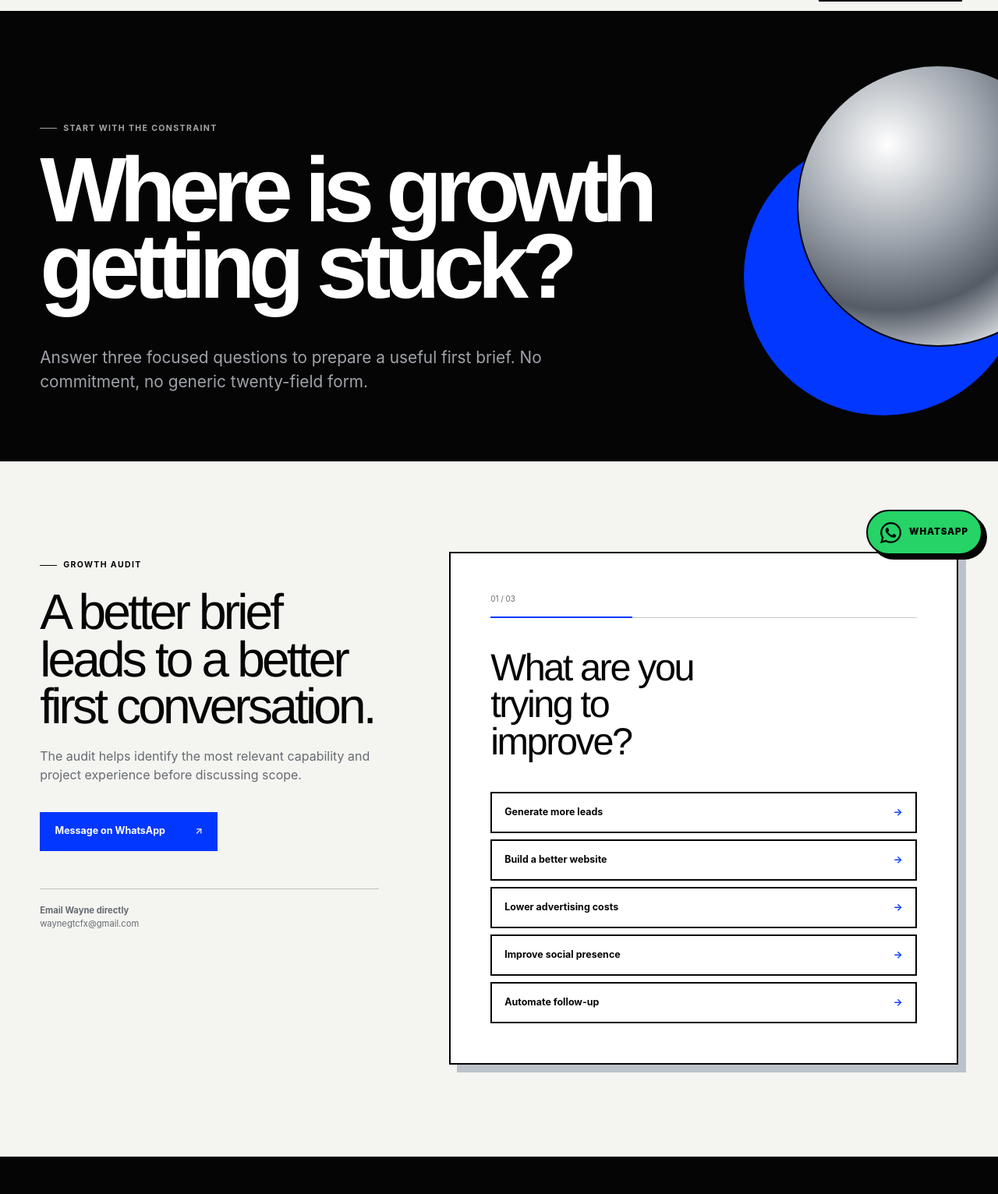
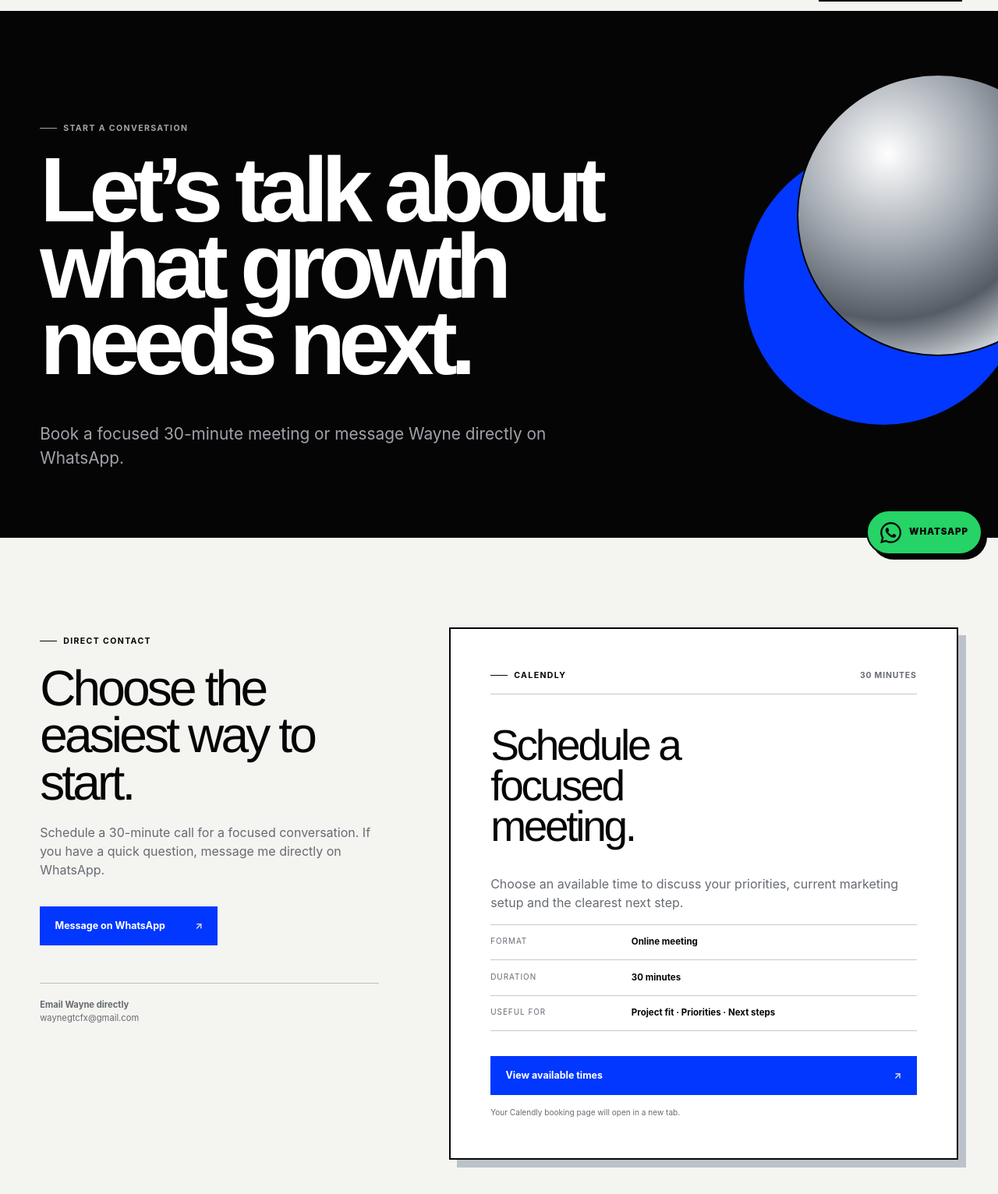
Before and after one commit to Waynechin4398/freelancemarketingagency, an Astro site: page /contact in a window 1280 px wide. Shown: the part 68-1600 px from the top of the page at 78% size. Built offline with nearby package versions, Linux system fonts and the light colour scheme; Astro itself is replaced by a stand-in of ours.

Commit message:
Add Calendly meeting CTA

```diff
--- a/src/components/Footer.astro
+++ b/src/components/Footer.astro
@@ -11,7 +11,7 @@ const year = new Date().getFullYear();
     </div>
     <div class="footer-links">
       <div><span>Explore</span><a href="/work">Work</a><a href="/services">Services</a><a href="/about">About</a><a href="/insights">Insights</a></div>
-      <div><span>Start</span><a href={`mailto:${site.contactEmail}`}>{site.contactEmail}</a><a href="/contact">Project brief</a><a href="/contact#audit">Growth audit</a><a href="/admin/">Content CMS</a></div>
+      <div><span>Start</span><a href={`mailto:${site.contactEmail}`}>{site.contactEmail}</a><a href="/contact">Contact Wayne</a><a href="/contact#schedule">Schedule a meeting</a><a href="/admin/">Content CMS</a></div>
       <div><span>Legal</span><a href="/privacy">Privacy</a><a href="/terms">Terms</a><a href="/cookies">Cookies</a><a href="/pdpa">PDPA notice</a></div>
     </div>
   </div>
--- a/src/data/site.json
+++ b/src/data/site.json
@@ -8,7 +8,7 @@
   "location": "Malaysia-based · Working across markets",
   "contactEmail": "waynegtcfx@gmail.com",
   "whatsappUrl": "https://wa.me/601123394398?text=Hi%20Wayne%2C%20I%20found%20Wayne%20Omni%20and%20would%20like%20to%20discuss%20a%20project.",
-  "bookingUrl": "",
+  "bookingUrl": "https://calendly.com/waynegtcfx/30min",
   "ssmNumber": "202303064098 (CT0118753-P)",
   "businessAddress": "",
   "analytics": {
--- a/src/pages/contact.astro
+++ b/src/pages/contact.astro
@@ -3,13 +3,13 @@ import BaseLayout from "../layouts/BaseLayout.astro";
 import PageHero from "../components/PageHero.astro";
 import site from "../data/site.json";
 ---
-<BaseLayout title="Start a project" description="Prepare a focused growth brief for Wayne Omni.">
-  <PageHero dark eyebrow="Start with the constraint" title="Where is growth getting stuck?" intro="Answer three focused questions to prepare a useful first brief. No commitment, no generic twenty-field form." />
+<BaseLayout title="Schedule a meeting" description="Book a focused 30-minute meeting with Wayne Omni.">
+  <PageHero dark eyebrow="Start a conversation" title="Let’s talk about what growth needs next." intro="Book a focused 30-minute meeting or message Wayne directly on WhatsApp." />
   <section class="contact-layout" id="audit">
     <div class="contact-copy">
-      <span class="eyebrow">Growth audit</span>
-      <h2>A better brief leads to a better first conversation.</h2>
-      <p>The audit helps identify the most relevant capability and project experience before discussing scope.</p>
+      <span class="eyebrow">Direct contact</span>
+      <h2>Choose the easiest way to start.</h2>
+      <p>Schedule a 30-minute call for a focused conversation. If you have a quick question, message me directly on WhatsApp.</p>
       <div class="button-row">
         <a class="button primary" href={site.whatsappUrl} target="_blank" rel="noopener noreferrer" aria-label="Message Wayne on WhatsApp (opens in a new tab)">
           Message on WhatsApp <span aria-hidden="true">↗</span>
@@ -17,42 +17,22 @@ import site from "../data/site.json";
       </div>
       <div class="prelaunch-note"><strong>Email Wayne directly</strong><br /><a href={`mailto:${site.contactEmail}`}>{site.contactEmail}</a></div>
     </div>
-    <div class="audit-form" data-audit data-email={site.contactEmail}></div>
+    <aside class="schedule-card" id="schedule" aria-labelledby="schedule-title">
+      <div class="schedule-card-top">
+        <span class="eyebrow">Calendly</span>
+        <span>30 minutes</span>
+      </div>
+      <h2 id="schedule-title">Schedule a focused meeting.</h2>
+      <p>Choose an available time to discuss your priorities, current marketing setup and the clearest next step.</p>
+      <div class="schedule-details">
+        <div><span>Format</span><strong>Online meeting</strong></div>
+        <div><span>Duration</span><strong>30 minutes</strong></div>
+        <div><span>Useful for</span><strong>Project fit · Priorities · Next steps</strong></div>
+      </div>
+      <a class="button primary" href={site.bookingUrl} target="_blank" rel="noopener noreferrer" aria-label="View available meeting times on Calendly (opens in a new tab)">
+        View available times <span aria-hidden="true">↗</span>
+      </a>
+      <p class="schedule-note">Your Calendly booking page will open in a new tab.</p>
+    </aside>
   </section>
-  <script>
-    const steps = [
-      { key: "goal", title: "What are you trying to improve?", choices: ["Generate more leads", "Build a better website", "Lower advertising costs", "Improve social presence", "Automate follow-up"] },
-      { key: "channels", title: "What is active today?", choices: ["Website only", "Paid advertising", "Organic social", "Email or CRM", "Starting fresh"] },
-      { key: "market", title: "Where are your customers?", choices: ["Malaysia", "Singapore", "Southeast Asia", "Multiple markets", "Not sure yet"] },
-    ];
-    const root = document.querySelector<HTMLElement>("[data-audit]");
-    let step = 0;
-    const answers: Record<string, string> = {};
-    const escapeHtml = (value: string) => value.replace(/[&<>"']/g, (character) => ({ "&": "&amp;", "<": "&lt;", ">": "&gt;", '"': "&quot;", "'": "&#039;" })[character] ?? character);
-    const render = () => {
-      if (!root) return;
-      if (step >= steps.length) {
-        const brief = `Wayne Omni growth brief\nGoal: ${answers.goal ?? "—"}\nCurrent setup: ${answers.channels ?? "—"}\nMarket: ${answers.market ?? "—"}`;
-        root.className = "audit-complete";
-        root.innerHTML = `<span class="eyebrow">Brief prepared</span><h3>A useful first conversation starts here.</h3><pre>${escapeHtml(brief)}</pre><div class="button-row"><a class="button primary" data-email-brief>Email brief to Wayne <span>↗</span></a><button class="button ghost" type="button" data-copy>Copy project brief</button></div><p class="form-note">Your email app will open with the project brief prepared. You can review it before sending.</p>`;
-        const emailLink = root.querySelector<HTMLAnchorElement>("[data-email-brief]");
-        if (emailLink) emailLink.href = `mailto:${root.dataset.email}?subject=${encodeURIComponent("Wayne Omni growth brief")}&body=${encodeURIComponent(brief)}`;
-        root.querySelector("[data-copy]")?.addEventListener("click", async (event) => {
-          await navigator.clipboard.writeText(brief);
-          (event.currentTarget as HTMLButtonElement).textContent = "Copied";
-        });
-        return;
-      }
-      const current = steps[step];
-      root.className = "audit-form";
-      root.innerHTML = `<div class="audit-progress"><span>0${step + 1} / 0${steps.length}</span><i style="width:${((step + 1) / steps.length) * 100}%"></i></div><h3>${escapeHtml(current.title)}</h3><div class="audit-choices">${current.choices.map((choice) => `<button type="button" data-choice="${escapeHtml(choice)}">${escapeHtml(choice)}<span>→</span></button>`).join("")}</div>${step > 0 ? '<button class="back-button" type="button" data-back>← Back</button>' : ""}`;
-      root.querySelectorAll<HTMLButtonElement>("[data-choice]").forEach((button) => button.addEventListener("click", () => {
-        answers[current.key] = button.dataset.choice ?? "";
-        step += 1;
-        render();
-      }));
-      root.querySelector("[data-back]")?.addEventListener("click", () => { step -= 1; render(); });
-    };
-    render();
-  </script>
 </BaseLayout>
--- a/src/styles/global.css
+++ b/src/styles/global.css
@@ -230,17 +230,17 @@ button { color: inherit; }
 .contact-copy h2 { font: 500 clamp(2.7rem, 5vw, 5.4rem)/.94 var(--display); letter-spacing: -.06em; margin: 1.4rem 0; }
 .contact-copy p { color: var(--muted); max-width: 45ch; }
 .prelaunch-note { border-top: 1px solid var(--line); padding-top: 1.2rem; margin-top: 3rem; font-size: .7rem; color: var(--muted); }
-.audit-form, .audit-complete { background: var(--white); border: 1px solid var(--line); padding: clamp(1.5rem, 4vw, 3.5rem); min-height: 520px; }
-.audit-progress { font-size: .62rem; color: var(--muted); position: relative; padding-bottom: 1rem; border-bottom: 1px solid var(--line); }
-.audit-progress i { position: absolute; left: 0; bottom: -1px; height: 2px; background: var(--cobalt); transition: width .3s; }
-.audit-form h3, .audit-complete h3 { font: 500 clamp(2rem, 3.8vw, 4rem)/.98 var(--display); letter-spacing: -.05em; max-width: 11ch; margin: 2.5rem 0; }
-.audit-choices { display: grid; gap: .5rem; }
-.audit-choices button { border: 1px solid var(--line); padding: .95rem 1rem; background: transparent; cursor: pointer; display: flex; justify-content: space-between; text-align: left; font-size: .78rem; }
-.audit-choices button:hover { background: var(--ink); color: white; }
-.audit-choices button span { color: var(--cobalt); }
-.back-button { margin-top: 1rem; border: 0; background: transparent; color: var(--muted); font-size: .68rem; cursor: pointer; }
-.audit-complete pre { background: var(--paper); padding: 1.2rem; white-space: pre-wrap; font: .72rem/1.7 var(--body); margin-bottom: 1.5rem; }
-.form-note { font-size: .65rem; color: var(--muted); margin-top: 1rem; max-width: 50ch; }
+.schedule-card { background: var(--white); border: 1px solid var(--line); padding: clamp(1.5rem, 4vw, 3.5rem); min-height: 520px; display: flex; flex-direction: column; }
+.schedule-card-top { display: flex; justify-content: space-between; align-items: center; padding-bottom: 1rem; border-bottom: 1px solid var(--line); }
+.schedule-card-top > span:last-child { color: var(--muted); font-size: .65rem; font-weight: 700; letter-spacing: .08em; text-transform: uppercase; }
+.schedule-card h2 { font: 500 clamp(2.4rem, 4.3vw, 4.8rem)/.94 var(--display); letter-spacing: -.06em; max-width: 10ch; margin: 2.5rem 0 1.2rem; }
+.schedule-card > p { color: var(--muted); max-width: 52ch; }
+.schedule-details { margin: auto 0 2rem; border-top: 1px solid var(--line); }
+.schedule-details div { display: grid; grid-template-columns: minmax(90px, .45fr) 1fr; gap: 1rem; padding: .85rem 0; border-bottom: 1px solid var(--line); }
+.schedule-details span { color: var(--muted); font-size: .62rem; letter-spacing: .1em; text-transform: uppercase; }
+.schedule-details strong { font-size: .72rem; }
+.schedule-card > .button { width: 100%; }
+.schedule-card .schedule-note { margin: .9rem 0 0; font-size: .63rem; }
 .insight-grid { padding: var(--pad); display: grid; grid-template-columns: repeat(3,1fr); gap: 1px; background: var(--line); }
 .insight-card { background: var(--white); min-height: 430px; padding: 2rem; display: flex; flex-direction: column; }
 .insight-card span { color: var(--cobalt); font-size: .62rem; text-transform: uppercase; letter-spacing: .12em; }
@@ -456,10 +456,7 @@ body { background: var(--paper); }
 .created-grid { border: 2px solid var(--ink); gap: 2px; background: var(--ink); }
 .language-band { background: var(--cobalt); border-top: 2px solid var(--ink); border-bottom: 2px solid var(--ink); }
 .language-band div { border-right: 2px solid var(--ink); }
-.audit-form, .audit-complete { border: 2px solid var(--ink); box-shadow: 10px 10px 0 var(--metal); }
-.audit-choices button { border: 2px solid var(--ink); font-weight: 700; }
-.audit-choices button:hover { background: var(--cobalt); }
-.audit-progress i { background: var(--cobalt); }
+.schedule-card { border: 2px solid var(--ink); box-shadow: 10px 10px 0 var(--metal); }
 .insight-grid { gap: 2px; background: var(--ink); }
 .insight-card { border: 0; }
 .insight-card span, .approved-metrics strong { color: var(--cobalt); }
@@ -491,12 +488,12 @@ body { background: var(--paper); }
 .whatsapp-float:focus-visible { background: var(--signal-red); color: white; transform: translate(-2px, -2px); box-shadow: 8px 8px 0 var(--ink); }
 
 /* Signal-red interaction states */
-:where(.button, .nav-cta, .menu-toggle, .filters button, .audit-choices button, .back-button, .console-tabs button) {
+:where(.button, .nav-cta, .menu-toggle, .filters button, .console-tabs button) {
   transition: color .18s ease, background-color .18s ease, border-color .18s ease, box-shadow .18s ease, transform .18s ease;
 }
 
-:where(.button, .nav-cta, .menu-toggle, .filters button, .audit-choices button):hover,
-:where(.button, .nav-cta, .menu-toggle, .filters button, .audit-choices button):focus-visible,
+:where(.button, .nav-cta, .menu-toggle, .filters button):hover,
+:where(.button, .nav-cta, .menu-toggle, .filters button):focus-visible,
 .personal-hero :where(.button.primary, .button.ghost):hover,
 .personal-hero :where(.button.primary, .button.ghost):focus-visible {
   background: var(--signal-red);
@@ -504,8 +501,8 @@ body { background: var(--paper); }
   color: white;
 }
 
-:where(.button, .nav-cta, .audit-choices button):hover,
-:where(.button, .nav-cta, .audit-choices button):focus-visible {
+:where(.button, .nav-cta):hover,
+:where(.button, .nav-cta):focus-visible {
   transform: translate(-2px, -2px);
   box-shadow: 6px 6px 0 var(--ink);
 }
@@ -515,8 +512,8 @@ body { background: var(--paper); }
   box-shadow: 6px 6px 0 white;
 }
 
-:where(.button, .nav-cta, .audit-choices button):hover span,
-:where(.button, .nav-cta, .audit-choices button):focus-visible span {
+:where(.button, .nav-cta):hover span,
+:where(.button, .nav-cta):focus-visible span {
   color: white;
 }
 
@@ -525,12 +522,6 @@ body { background: var(--paper); }
   color: white;
   border-color: var(--signal-red);
   background: linear-gradient(to top, rgba(255,40,40,.24), transparent);
-}
-
-.back-button:hover,
-.back-button:focus-visible {
-  color: var(--signal-red);
-  transform: translateX(-2px);
 }
 
 :where(a, button, input, textarea, select):focus-visible {
@@ -578,5 +569,5 @@ body { background: var(--paper); }
   .console-manifesto { min-height: 280px; padding: 1.4rem; box-shadow: 6px 6px 0 var(--metal); }
   .related-card:hover, .console-feature .console:hover { transform: none; }
   .page-hero::after { width: 58vw; top: 22%; right: -30vw; }
-  .audit-form, .audit-complete { box-shadow: 6px 6px 0 var(--metal); }
+  .schedule-card { box-shadow: 6px 6px 0 var(--metal); }
 }
```
